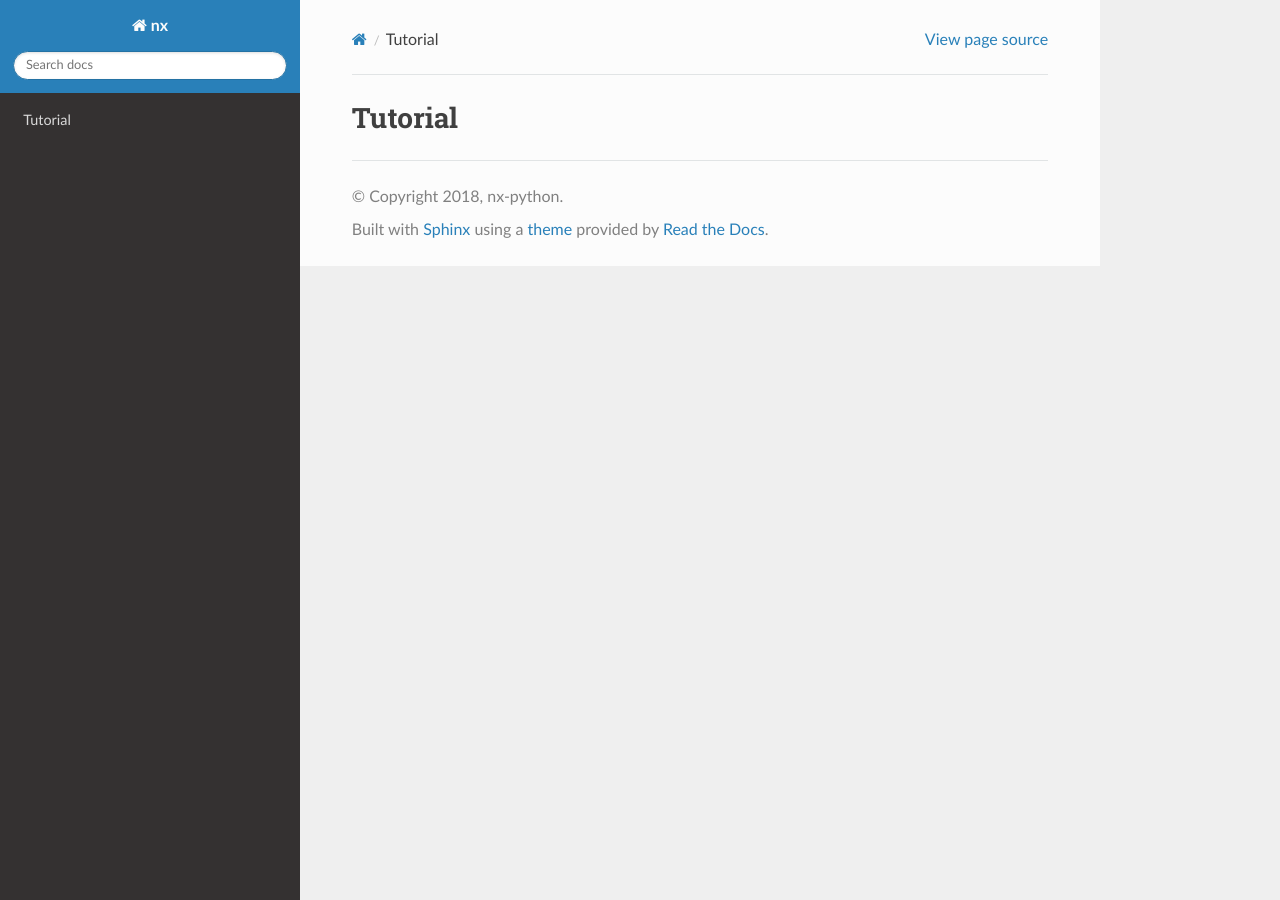
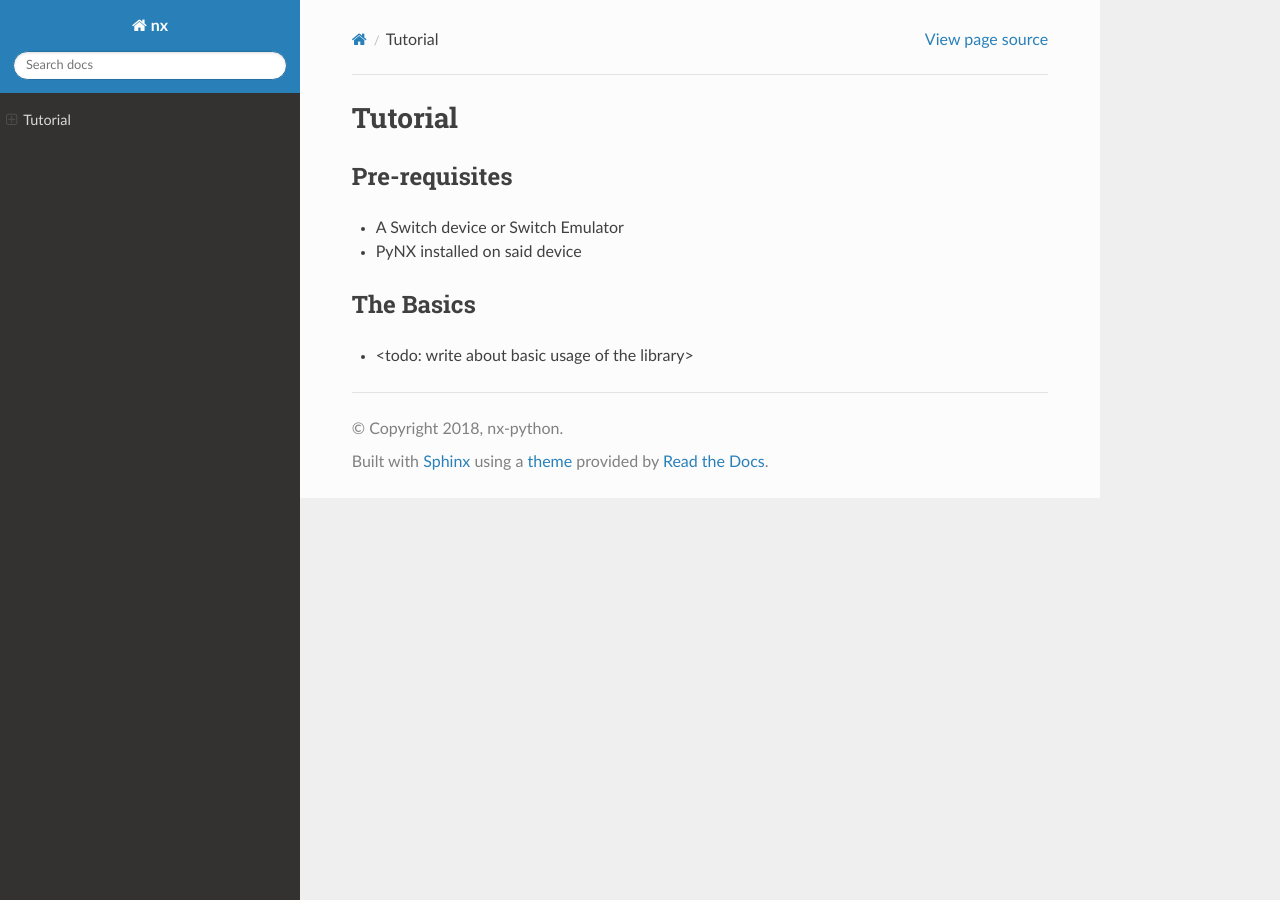
Before and after one commit to nx-python/nx, a Sphinx documentation site: the page built from docs/getting_started/tutorial.rst, in a window 1280 px wide. Built offline with Sphinx 7.4.7 and the Read the Docs theme 2.0.0, drawn with Linux system fonts in a browser that asks for light colours.

```diff
--- a/docs/getting_started/tutorial.rst
+++ b/docs/getting_started/tutorial.rst
@@ -3,3 +3,12 @@
 ==================
 Tutorial
 ==================
+
+Pre-requisites
+------------------
+* A Switch device or Switch Emulator
+* PyNX installed on said device
+
+The Basics
+------------------
+* <todo: write about basic usage of the library>
```
